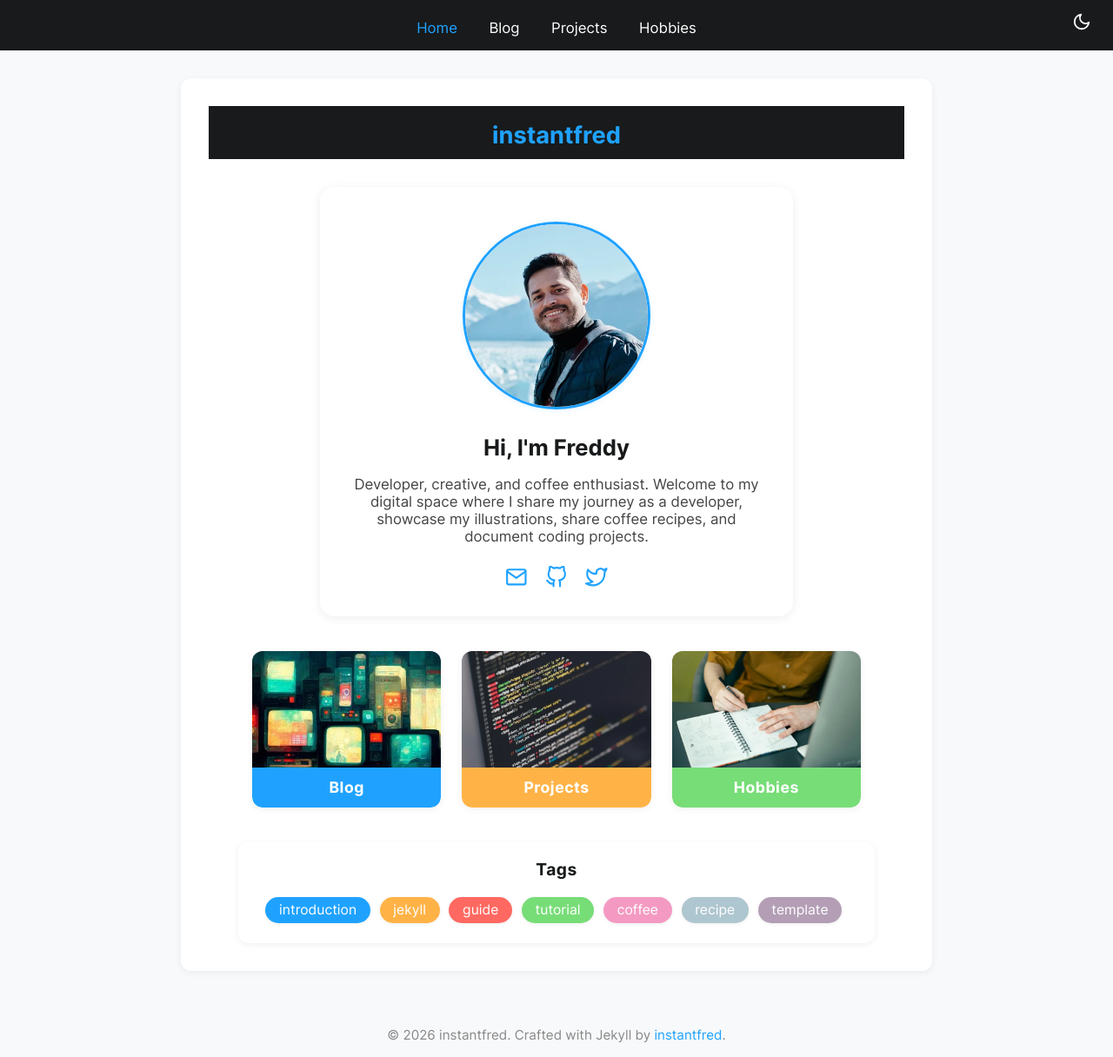
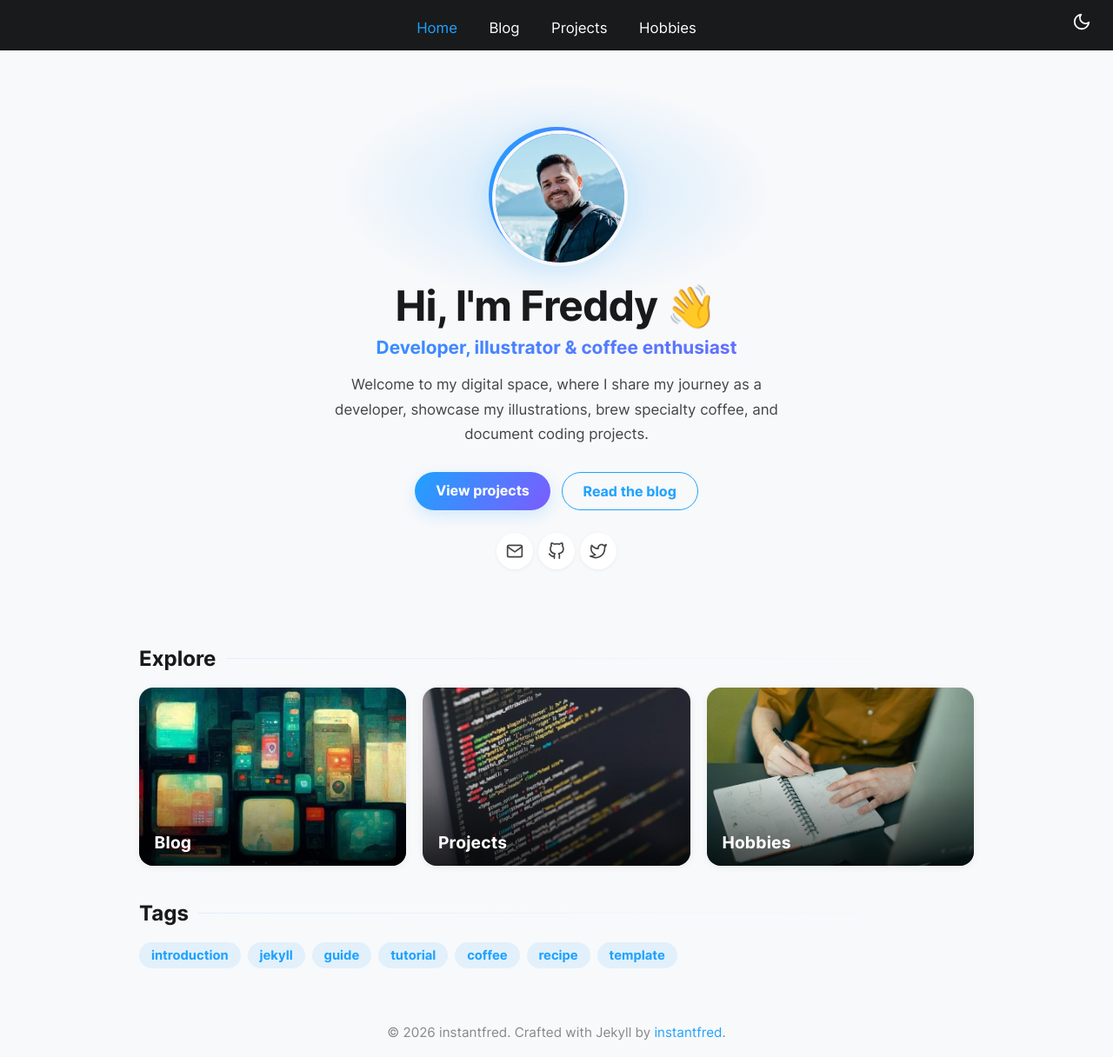
Before and after one commit to instantfred/instantfred.github.io, a Jekyll site: the page built from index.markdown, in a window 1280 px wide. Shown: the whole page at 87% size. Built offline with Jekyll 4.4.1, drawn with Linux system fonts in a browser that asks for light colours.

Commit message:
Redesign homepage with a modern hero and explore cards
- Replace the centered white card with a full-bleed hero: gradient-ring
  avatar with glow, fluid headline, gradient tagline, CTA buttons and
  circular social icons
- Homepage now uses layout: default (no more stray post-header bar) and
  a flush, transparent container so it reads as a landing, not a document
- Explore cards get image + gradient overlay + hover zoom/lift instead of
  solid color labels; tags become subtle accent chips
- Add gradient accent tokens, section headings and reduced-motion-safe
  entrance animations

```diff
--- a/_layouts/default.html
+++ b/_layouts/default.html
@@ -53,7 +53,7 @@
       <a href="/hobbies/" {% if page.url contains '/hobbies/' %}class="active"{% endif %}>Hobbies</a>
     </nav>
   </header>
-  <div class="container">
+  <div class="container{% if page.flush %} container--flush{% endif %}">
     {{ content }}
   </div>
   <footer>
--- a/assets/css/main.css
+++ b/assets/css/main.css
@@ -30,6 +30,10 @@
   --heading: #181a1b;
   --accent: #1fa2ff;
   --accent-hover: #0d8ddb;
+  --accent-2: #7c5cff;
+  --accent-gradient: linear-gradient(120deg, #1fa2ff, #7c5cff);
+  --accent-tint: rgba(31, 162, 255, 0.10);
+  --glow: rgba(31, 162, 255, 0.18);
   --header-bg: #181a1b;
   --header-text: #ffffff;
   --nav-overlay: rgba(24, 26, 27, 0.97);
@@ -53,6 +57,10 @@
   --heading: #f2f4f6;
   --accent: #4db5ff;
   --accent-hover: #7cc7ff;
+  --accent-2: #a68bff;
+  --accent-gradient: linear-gradient(120deg, #4db5ff, #a68bff);
+  --accent-tint: rgba(77, 181, 255, 0.14);
+  --glow: rgba(77, 181, 255, 0.22);
   --header-bg: #16181b;
   --header-text: #f2f4f6;
   --nav-overlay: rgba(10, 11, 12, 0.97);
@@ -233,89 +241,84 @@ footer {
 
 .explore-grid {
   display: grid;
-  grid-template-columns: repeat(auto-fit, minmax(160px, 1fr));
-  gap: 1.5rem;
-  max-width: 700px;
-  margin: 2.5rem auto 0 auto;
+  grid-template-columns: repeat(auto-fit, minmax(220px, 1fr));
+  gap: 1.2rem;
 }
 .explore-card {
-  display: flex;
-  flex-direction: column;
-  align-items: stretch;
-  background: var(--surface);
-  border-radius: 12px;
+  position: relative;
+  display: block;
+  aspect-ratio: 3 / 2;
+  border-radius: 16px;
+  overflow: hidden;
+  text-decoration: none;
   box-shadow: var(--shadow-md);
-  text-decoration: none;
-  color: var(--heading);
-  padding: 0;
-  overflow: hidden;
-  transition: box-shadow 0.2s, transform 0.2s;
-  min-height: 180px;
-  position: relative;
+  transition: transform 0.25s ease, box-shadow 0.25s ease;
 }
-.explore-card:hover {
-  box-shadow: var(--shadow-accent);
-  transform: translateY(-4px) scale(1.03);
+.explore-card::after {
+  content: "";
+  position: absolute;
+  inset: 0;
+  background: linear-gradient(to top, rgba(0, 0, 0, 0.72) 0%, rgba(0, 0, 0, 0.15) 45%, transparent 72%);
 }
 .explore-card img {
   width: 100%;
-  height: 140px;
+  height: 100%;
   object-fit: cover;
   display: block;
+  transition: transform 0.4s ease;
+}
+.explore-card:hover {
+  transform: translateY(-5px);
+  box-shadow: var(--shadow-accent);
+}
+.explore-card:hover img {
+  transform: scale(1.06);
 }
 .explore-label {
   position: absolute;
-  left: 0;
-  right: 0;
-  bottom: 0;
-  padding: 0.7em 0;
-  font-size: 1.1rem;
-  font-weight: 600;
+  left: 1.1rem;
+  bottom: 0.9rem;
+  z-index: 2;
+  display: inline-flex;
+  align-items: center;
+  gap: 0.4rem;
   color: #fff;
-  letter-spacing: 0.5px;
-  text-align: center;
-  border-bottom-left-radius: 12px;
-  border-bottom-right-radius: 12px;
-  background: #1fa2ff;
-  z-index: 2;
-  transition: background 0.2s;
+  font-size: 1.2rem;
+  font-weight: 700;
+  letter-spacing: 0.2px;
 }
-.explore-card:nth-child(1) .explore-label { background: #1fa2ff; }
-.explore-card:nth-child(2) .explore-label { background: #ffb347; }
-.explore-card:nth-child(3) .explore-label { background: #77dd77; }
-.explore-card:nth-child(4) .explore-label { background: #ff6961; }
+.explore-label svg {
+  width: 18px;
+  height: 18px;
+  opacity: 0;
+  transform: translateX(-6px);
+  transition: opacity 0.2s ease, transform 0.2s ease;
+}
+.explore-card:hover .explore-label svg {
+  opacity: 1;
+  transform: translateX(0);
+}
 
 .tag-cloud {
-  max-width: 700px;
-  margin: 2.5rem auto 0 auto;
-  padding: 1.2rem 1rem 1.2rem 1rem;
-  background: var(--surface);
-  border-radius: 12px;
-  box-shadow: var(--shadow-md);
-  text-align: center;
-}
-.tag-cloud h3 {
-  margin-top: 0;
-  margin-bottom: 1rem;
-  color: var(--heading);
-  font-size: 1.2rem;
-  font-weight: 600;
-  letter-spacing: 0.5px;
+  display: flex;
+  flex-wrap: wrap;
+  gap: 0.5rem;
 }
 .tag-label {
   display: inline-block;
-  margin: 0.25rem 0.4rem 0.25rem 0;
-  padding: 0.35em 1em;
+  padding: 0.4em 0.95em;
   border-radius: 999px;
-  color: #fff;
-  font-size: 0.98rem;
-  font-weight: 500;
-  box-shadow: 0 1px 4px rgba(0, 0, 0, 0.07);
-  transition: transform 0.15s;
+  background: var(--accent-tint);
+  color: var(--accent);
+  font-size: 0.92rem;
+  font-weight: 600;
+  text-decoration: none;
+  transition: background 0.2s, color 0.2s, transform 0.15s;
 }
 .tag-label:hover {
-  transform: scale(1.08);
-  filter: brightness(1.1);
+  background: var(--accent);
+  color: #fff;
+  transform: translateY(-2px);
 }
 
 .art-entry {
@@ -384,13 +387,6 @@ footer {
   .explore-grid {
     grid-template-columns: 1fr 1fr;
     gap: 1rem;
-    max-width: 98vw;
-  }
-  .explore-card img {
-    height: 110px;
-  }
-  .explore-card {
-    min-height: 130px;
   }
   .profile-card .profile-pic {
     width: 120px;
@@ -424,12 +420,6 @@ footer {
   }
   header h1 {
     font-size: 1.1rem;
-  }
-  .explore-card img {
-    height: 90px;
-  }
-  .explore-card {
-    min-height: 110px;
   }
 }
 
@@ -516,6 +506,160 @@ footer {
   font-weight: 700;
 }
 
+/* Flush container: transparent, wider — lets the homepage breathe */
+.container--flush {
+  background: none;
+  box-shadow: none;
+  padding: 0;
+  max-width: 960px;
+}
+
+/* Homepage hero */
+.hero {
+  position: relative;
+  text-align: center;
+  padding: 3.5rem 1.5rem 3rem;
+  margin-top: 1rem;
+}
+.hero::before {
+  content: "";
+  position: absolute;
+  top: -40px;
+  left: 50%;
+  transform: translateX(-50%);
+  width: min(680px, 90%);
+  height: 340px;
+  background: radial-gradient(closest-side, var(--glow), transparent 75%);
+  z-index: -1;
+  pointer-events: none;
+}
+.hero-avatar {
+  width: 148px;
+  height: 148px;
+  margin: 0 auto 1.5rem;
+  border-radius: 50%;
+  padding: 4px;
+  background: var(--accent-gradient);
+  box-shadow: 0 8px 30px var(--glow);
+}
+.hero-avatar img {
+  width: 100%;
+  height: 100%;
+  object-fit: cover;
+  border-radius: 50%;
+  display: block;
+  border: 4px solid var(--bg);
+}
+.hero-title {
+  font-size: clamp(2rem, 5vw, 3rem);
+  line-height: 1.1;
+  margin: 0 0 0.5rem;
+  color: var(--heading);
+  letter-spacing: -0.02em;
+}
+.hero-title .wave {
+  display: inline-block;
+  transform-origin: 70% 70%;
+  animation: wave 2.5s ease-in-out 1s 2;
+}
+.hero-tagline {
+  font-size: clamp(1.05rem, 2.4vw, 1.3rem);
+  font-weight: 600;
+  margin: 0 0 1rem;
+  background: var(--accent-gradient);
+  -webkit-background-clip: text;
+  background-clip: text;
+  -webkit-text-fill-color: transparent;
+}
+.hero-bio {
+  max-width: 34rem;
+  margin: 0 auto 1.8rem;
+  color: var(--text-soft);
+  font-size: 1.05rem;
+  line-height: 1.7;
+}
+.hero-actions {
+  display: flex;
+  gap: 0.8rem;
+  justify-content: center;
+  flex-wrap: wrap;
+  margin-bottom: 1.6rem;
+}
+
+/* Buttons */
+.btn {
+  display: inline-block;
+  padding: 0.7em 1.5em;
+  border-radius: 999px;
+  font-weight: 600;
+  font-size: 1rem;
+  text-decoration: none;
+  transition: transform 0.15s ease, box-shadow 0.2s ease, background 0.2s;
+}
+.btn-primary {
+  background: var(--accent-gradient);
+  color: #fff;
+  box-shadow: 0 6px 18px var(--glow);
+}
+.btn-primary:hover {
+  color: #fff;
+  transform: translateY(-2px);
+  box-shadow: 0 10px 26px var(--glow);
+}
+.btn-ghost {
+  border: 1.5px solid var(--accent);
+  color: var(--accent);
+}
+.btn-ghost:hover {
+  background: var(--accent-tint);
+  color: var(--accent);
+  transform: translateY(-2px);
+}
+
+/* Social links row */
+.social-links {
+  display: flex;
+  gap: 0.4rem;
+  justify-content: center;
+}
+.social-links a {
+  display: inline-flex;
+  align-items: center;
+  justify-content: center;
+  width: 42px;
+  height: 42px;
+  border-radius: 50%;
+  color: var(--text-soft);
+  background: var(--surface);
+  box-shadow: var(--shadow-sm);
+  transition: color 0.2s, transform 0.2s, box-shadow 0.2s;
+}
+.social-links a:hover {
+  color: var(--accent);
+  transform: translateY(-3px);
+  box-shadow: var(--shadow-accent);
+}
+.social-links svg {
+  width: 20px;
+  height: 20px;
+}
+
+/* Section headings on the homepage */
+.section-title {
+  font-size: 1.5rem;
+  margin: 2.5rem 0 1.2rem;
+  color: var(--heading);
+  display: flex;
+  align-items: center;
+  gap: 0.7rem;
+}
+.section-title::after {
+  content: "";
+  flex: 1;
+  height: 1px;
+  background: linear-gradient(to right, var(--accent-tint), transparent);
+}
+
 /* Hobbies landing */
 .hobby-category {
   margin: 2.5rem 0;
@@ -598,3 +742,29 @@ code {
   padding: 0.15em 0.4em;
   font-size: 0.98em;
 }
+
+/* Subtle entrance animations */
+@keyframes rise {
+  from { opacity: 0; transform: translateY(16px); }
+  to   { opacity: 1; transform: translateY(0); }
+}
+@keyframes wave {
+  0%, 100% { transform: rotate(0deg); }
+  25%      { transform: rotate(18deg); }
+  50%      { transform: rotate(-8deg); }
+  75%      { transform: rotate(14deg); }
+}
+.hero, .explore, .tags-section {
+  animation: rise 0.6s ease both;
+}
+.explore { animation-delay: 0.08s; }
+.tags-section { animation-delay: 0.16s; }
+
+@media (prefers-reduced-motion: reduce) {
+  *, *::before, *::after {
+    animation-duration: 0.001ms !important;
+    animation-iteration-count: 1 !important;
+    transition-duration: 0.001ms !important;
+    scroll-behavior: auto !important;
+  }
+}
--- a/index.markdown
+++ b/index.markdown
@@ -1,17 +1,25 @@
 ---
-layout: page
+layout: default
 title: instantfred
 permalink: /
+flush: true
 ---
 
-<div class="profile-card large">
-  <picture>
-    <source srcset="/assets/images/profile.webp" type="image/webp">
-    <img src="/assets/images/profile.jpg" alt="Freddy's profile picture" class="profile-pic" width="420" height="417" decoding="async">
-  </picture>
-  <h2>Hi, I'm Freddy</h2>
-  <p>Developer, creative, and coffee enthusiast. Welcome to my digital space where I share my journey as a developer, showcase my illustrations, share coffee recipes, and document coding projects.</p>
-  <div class="profile-links">
+<section class="hero">
+  <div class="hero-avatar">
+    <picture>
+      <source srcset="/assets/images/profile.webp" type="image/webp">
+      <img src="/assets/images/profile.jpg" alt="Freddy's profile picture" width="420" height="417" decoding="async">
+    </picture>
+  </div>
+  <h1 class="hero-title">Hi, I'm Freddy <span class="wave">👋</span></h1>
+  <p class="hero-tagline">Developer, illustrator &amp; coffee enthusiast</p>
+  <p class="hero-bio">Welcome to my digital space, where I share my journey as a developer, showcase my illustrations, brew specialty coffee, and document coding projects.</p>
+  <div class="hero-actions">
+    <a class="btn btn-primary" href="/projects/">View projects</a>
+    <a class="btn btn-ghost" href="/blog/">Read the blog</a>
+  </div>
+  <div class="social-links">
     <a href="mailto:devfreddy@duck.com" title="Email" aria-label="Email">
       <svg viewBox="0 0 24 24" fill="none" stroke="currentColor" stroke-width="2" stroke-linecap="round" stroke-linejoin="round" aria-hidden="true">
         <rect x="2" y="4" width="20" height="16" rx="2"></rect>
@@ -29,40 +37,42 @@ permalink: /
       </svg>
     </a>
   </div>
-</div>
+</section>
 
-<div class="explore-grid">
-  <a href="/blog/" class="explore-card">
-    <picture>
-      <source srcset="/assets/images/explore-blog.webp" type="image/webp">
-      <img src="/assets/images/explore-blog.jpg" alt="Blog" width="474" height="253" loading="lazy" decoding="async">
-    </picture>
-    <span class="explore-label">Blog</span>
-  </a>
-  <a href="/projects/" class="explore-card">
-    <picture>
-      <source srcset="/assets/images/explore-projects.webp" type="image/webp">
-      <img src="/assets/images/explore-projects.jpg" alt="Projects" width="680" height="454" loading="lazy" decoding="async">
-    </picture>
-    <span class="explore-label">Projects</span>
-  </a>
-  <a href="/hobbies/" class="explore-card">
-    <picture>
-      <source srcset="/assets/images/explore-art.webp" type="image/webp">
-      <img src="/assets/images/explore-art.jpg" alt="Hobbies" width="680" height="453" loading="lazy" decoding="async">
-    </picture>
-    <span class="explore-label">Hobbies</span>
-  </a>
-</div>
+<section class="explore">
+  <h2 class="section-title">Explore</h2>
+  <div class="explore-grid">
+    <a href="/blog/" class="explore-card">
+      <picture>
+        <source srcset="/assets/images/explore-blog.webp" type="image/webp">
+        <img src="/assets/images/explore-blog.jpg" alt="" width="474" height="253" loading="lazy" decoding="async">
+      </picture>
+      <span class="explore-label">Blog <svg viewBox="0 0 24 24" fill="none" stroke="currentColor" stroke-width="2.5" stroke-linecap="round" stroke-linejoin="round" aria-hidden="true"><line x1="5" y1="12" x2="19" y2="12"></line><polyline points="12,5 19,12 12,19"></polyline></svg></span>
+    </a>
+    <a href="/projects/" class="explore-card">
+      <picture>
+        <source srcset="/assets/images/explore-projects.webp" type="image/webp">
+        <img src="/assets/images/explore-projects.jpg" alt="" width="680" height="454" loading="lazy" decoding="async">
+      </picture>
+      <span class="explore-label">Projects <svg viewBox="0 0 24 24" fill="none" stroke="currentColor" stroke-width="2.5" stroke-linecap="round" stroke-linejoin="round" aria-hidden="true"><line x1="5" y1="12" x2="19" y2="12"></line><polyline points="12,5 19,12 12,19"></polyline></svg></span>
+    </a>
+    <a href="/hobbies/" class="explore-card">
+      <picture>
+        <source srcset="/assets/images/explore-art.webp" type="image/webp">
+        <img src="/assets/images/explore-art.jpg" alt="" width="680" height="453" loading="lazy" decoding="async">
+      </picture>
+      <span class="explore-label">Hobbies <svg viewBox="0 0 24 24" fill="none" stroke="currentColor" stroke-width="2.5" stroke-linecap="round" stroke-linejoin="round" aria-hidden="true"><line x1="5" y1="12" x2="19" y2="12"></line><polyline points="12,5 19,12 12,19"></polyline></svg></span>
+    </a>
+  </div>
+</section>
 
-<div class="tag-cloud">
-  <h3>Tags</h3>
-  {% assign tag_colors = "#1fa2ff,#ffb347,#ff6961,#77dd77,#f49ac2,#aec6cf,#b39eb5,#ffcccb,#cfcfc4,#fdfd96" | split: "," %}
-  {% assign color_index = 0 %}
-  {% for tag in site.tags %}
-    {% assign color = tag_colors[color_index] %}
-    <a class="tag-label" style="background-color: {{ color }};" href="/tags/{{ tag[0] | slugify }}/">{{ tag[0] }}</a>
-    {% assign color_index = color_index | plus: 1 %}
-    {% if color_index == tag_colors.size %}{% assign color_index = 0 %}{% endif %}
-  {% endfor %}
-</div>
+{% if site.tags.size > 0 %}
+<section class="tags-section">
+  <h2 class="section-title">Tags</h2>
+  <div class="tag-cloud">
+    {% for tag in site.tags %}
+      <a class="tag-label" href="/tags/{{ tag[0] | slugify }}/">{{ tag[0] }}</a>
+    {% endfor %}
+  </div>
+</section>
+{% endif %}
```
